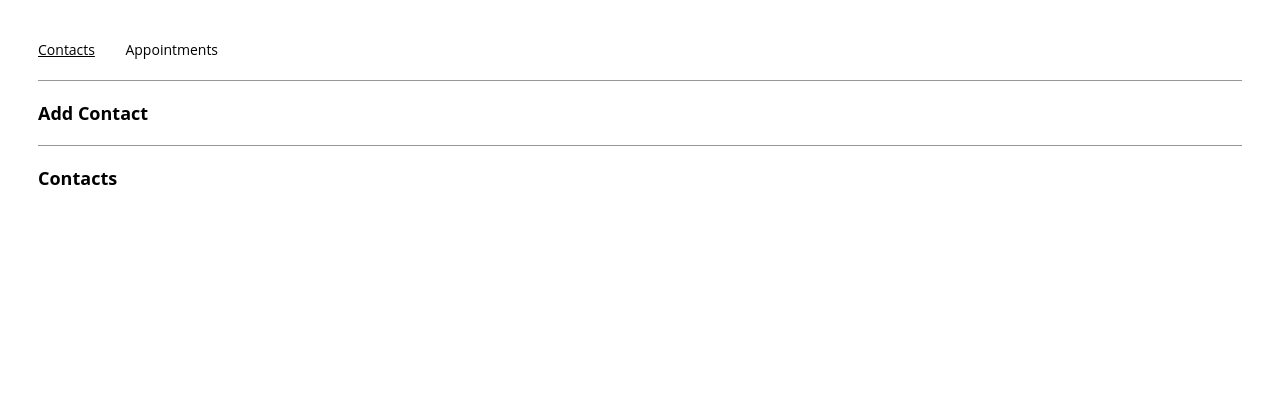
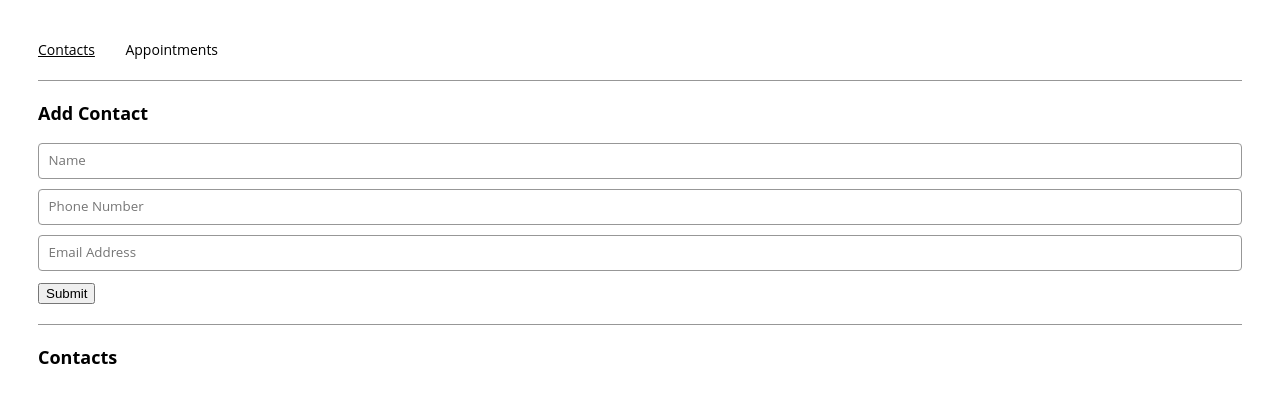
Before and after one commit to n8patterson/appointment-planner, a React (Create React App) app: page /contacts in a window 1280 px wide. Shown: the top 402 px of the page. Built offline with nearby package versions, Linux system fonts and the light colour scheme.

Commit message:
update contact form

```diff
--- a/src/components/contactForm/ContactForm.js
+++ b/src/components/contactForm/ContactForm.js
@@ -1,4 +1,4 @@
-import React from "react";
+import React from 'react';
 
 export const ContactForm = ({
   name,
@@ -7,9 +7,30 @@ export const ContactForm = ({
   setPhone,
   email,
   setEmail,
-  handleSubmit
+  handleSubmit,
 }) => {
   return (
-    ContactForm
+    <form onSubmit={handleSubmit}>
+      <input
+        type='text'
+        value={name}
+        placeholder='Name'
+        onChange={({ target }) => setName(target.value)}
+      ></input>
+      <input
+        type='tel'
+        value={phone}
+        placeholder='Phone Number'
+        pattern='[1-9][0-9]{2}-[1-9][0-9]{2}-[0-9]{4}'
+        onChange={({ target }) => setPhone(target.value)}
+      ></input>
+      <input
+        type='email'
+        value={email}
+        placeholder='Email Address'
+        onChange={({ target }) => setEmail(target.value)}
+      ></input>
+      <button type='submit'>Submit</button>
+    </form>
   );
 };
--- a/src/containers/contactsPage/ContactsPage.js
+++ b/src/containers/contactsPage/ContactsPage.js
@@ -54,6 +54,7 @@ export const ContactsPage = ({ contacts, handleAddContact }) => {
       <hr />
       <section>
         <h2>Contacts</h2>
+        <TileList contact={contacts}/>
       </section>
     </div>
   );
```
